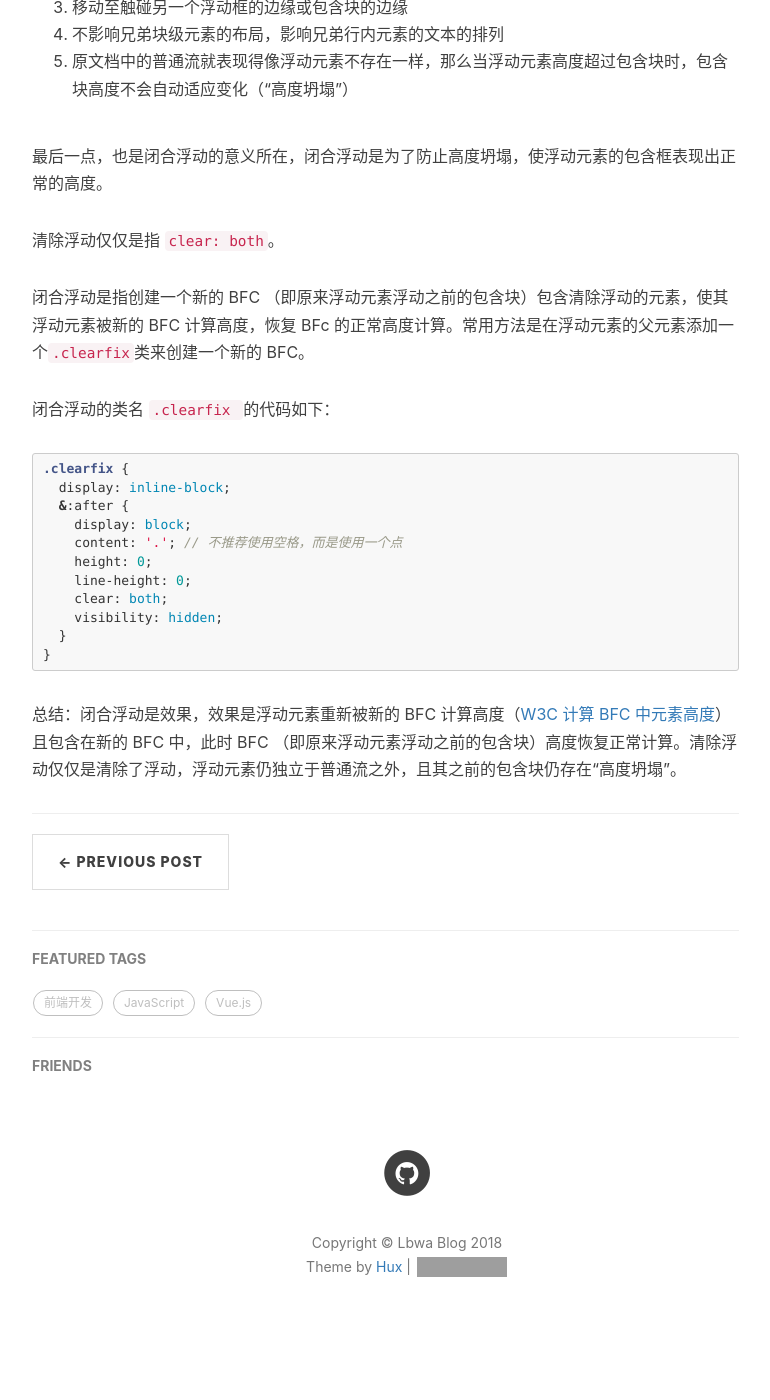
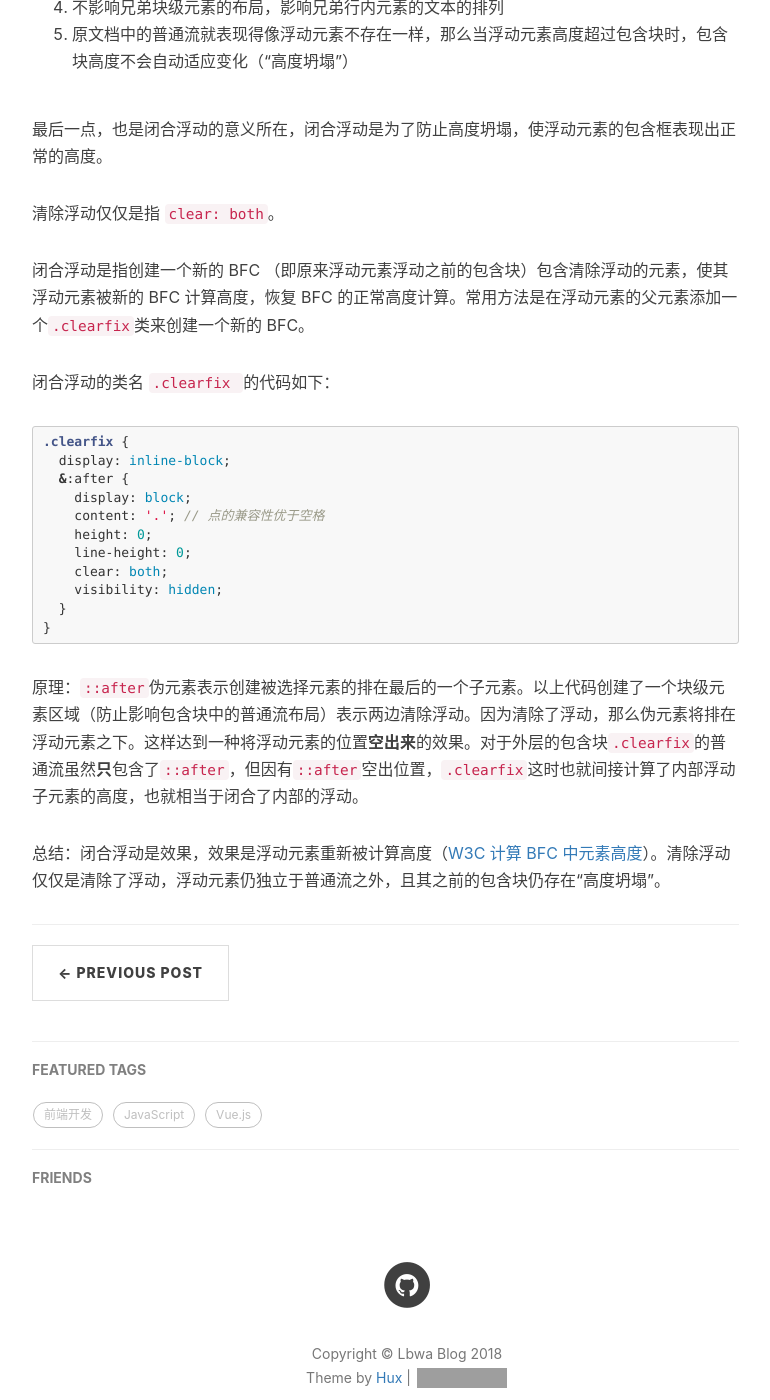
Before and after one commit to lbwa/lbwa.github.io, a Jekyll site: the page built from _posts/2018-3-29-CSS-BFC.md, in a window 1280 px wide and 1400 px high, scrolled down 4548 px. Shown: the whole window, without its empty margins (233-1003 px from the left). Built offline with Jekyll 4.4.1, drawn with Linux system fonts in a browser that asks for light colours; nearby versions of some CDN libraries; comment, search, counter and statistics services are not loaded; before the commit the page ends 5919 px from its top, so only the background shows below that; some of the changed text lies outside the part shown; grey boxes are pictures that could not be loaded.

Commit message:
更新 - 修改措辞

````diff
--- a/_posts/2018-3-29-CSS-BFC.md
+++ b/_posts/2018-3-29-CSS-BFC.md
@@ -16,7 +16,7 @@
 
 > 块级格式化上下文（block formatting context）在 CSS3 中被称为 [flow root][flow-root]。
 
-块级格式化上下文是指，当元素满足特定条件形成一个**单独**的盒模型渲染模式**区域**（[参考一：MDN][refer-1]，[参考二：W3C][refer-2]）。
+块级格式化上下文是指，当元素满足特定条件就会形成一个**单独**的盒模型渲染模式**区域**（[参考一：MDN][refer-1]，[参考二：W3C][refer-2]）。
 
 默认地，每个视口初始**只**创建一个 BFC（该 BFC 即根元素 BFC ，它也计算后代（不仅仅是子代）浮动元素高度）。除非元素设置特定样式创建新的 BFC 。
 
@@ -43,7 +43,7 @@
 
 （注：BFC 阻止浮动元素重叠，此时 BFC 与 浮动元素一般是兄弟元素；BFC 清除浮动，此时 BFC 与 浮动元素一般是父子元素）
 
-<strong style="color: red">重要</strong>：经试验，在同为脱离普通流的绝对定位和固定定位形成的 BFC 是<strong style="color: red">不会</strong>被外层 BFC 包含的。在脱离普通形成的 BFC 中（左或右浮动，绝对和固定定位）<strong style="color: red">只有</strong>浮动元素 BFC 会被外层 BFC 在计算高度时，包含在内。
+<strong style="color: red">重要</strong>：经试验，在同为脱离普通流的绝对定位和固定定位形成的 BFC 是<strong style="color: red">不会</strong>被外层 BFC 包含的。在脱离普通流形成的 BFC 中（左或右浮动，绝对和固定定位）<strong style="color: red">只有</strong>浮动元素 BFC 会被外层 BFC 在计算高度时，包含在内。
 
 绝对定位形成的 BFC 与 根元素 BFC：
 ![pa](https://raw.githubusercontent.com/lbwa/lbwa.github.io/master/img/in-post/css-bfc/pa.gif)
@@ -54,7 +54,7 @@
 浮动形成的 BFC 与 根元素 BFC：
 ![pa](https://raw.githubusercontent.com/lbwa/lbwa.github.io/master/img/in-post/css-bfc/fl.gif)
 
-在以上特点中有一个问题是，<strong style="color: red">为什么新建的 BFC 可以包含浮动元素，并在计算时包含浮动元素的高度？</strong>
+在以上特点中有一个问题是，<strong style="color: red">为什么 BFC 可以包含浮动元素，并在计算时包含浮动元素的高度？</strong>
 
 原因：参考[W3C 计算元素高度][height-for-BFC]，有以下：
 
@@ -62,9 +62,9 @@
 
 其中特别的有，` Only floats that participate in this block formatting context are taken into account`，简而言之就是只有 BFC 中的浮动元素才会被 BFC 计算高度。
 
-即就连浮动元素都被 BFC 包含，那么我们可以总结出在创建一个新的 BFC 时，会将其**所有**的子元素（其中包含浮动的子元素）都会被包含在该 BFC （限定在特定的一个 CSS 渲染区域内）中。这也是<strong style="color: red">清除浮动的原理</strong>。
+即对于该 BFC 中的普通流，我们可以总结出在创建一个新的 BFC 时，会将其**所有**的子元素（对于已脱离普通流的元素，仅包含脱离 BFC 的浮动元素）都会被包含在该 BFC （限定在特定的一个 CSS 渲染区域内）中。这也是<strong style="color: red">清除浮动的原理</strong>。
 
-结论：对于第三点应用，因为有（非初始 BFC）独立的块级格式化上下文**可以包裹**浮动元素，所以达到一种将浮动元素“拉回”普通流计算高度的效果。
+结论：对于第三点应用，因为有独立的块级格式化上下文**可以包裹**浮动元素（计算浮动元素高度），所以达到一种将浮动元素“拉回”普通流计算高度的效果。
 
 补充拓展：对于块级非替换元素的高度计算规则（[参考三][ignored-element]）：
 
@@ -104,7 +104,7 @@
 
 清除浮动仅仅是指 `clear: both`。
 
-闭合浮动是指创建一个新的 BFC （即原来浮动元素浮动之前的包含块）包含清除浮动的元素，使其浮动元素被新的 BFC 计算高度，恢复 BFc 的正常高度计算。常用方法是在浮动元素的父元素添加一个`.clearfix`类来创建一个新的 BFC。
+闭合浮动是指创建一个新的 BFC （即原来浮动元素浮动之前的包含块）包含清除浮动的元素，使其浮动元素被新的 BFC 计算高度，恢复 BFC 的正常高度计算。常用方法是在浮动元素的父元素添加一个`.clearfix`类来创建一个新的 BFC。
 
 闭合浮动的类名 `.clearfix ` 的代码如下：
 ``` scss
@@ -112,7 +112,7 @@
   display: inline-block;
   &:after {
     display: block;
-    content: '.'; // 不推荐使用空格，而是使用一个点
+    content: '.'; // 点的兼容性优于空格
     height: 0;
     line-height: 0;
     clear: both;
@@ -121,7 +121,9 @@
 }
 ```
 
-总结：闭合浮动是效果，效果是浮动元素重新被新的 BFC 计算高度（[W3C 计算 BFC 中元素高度][height-for-BFC]）且包含在新的 BFC 中，此时 BFC （即原来浮动元素浮动之前的包含块）高度恢复正常计算。清除浮动仅仅是清除了浮动，浮动元素仍独立于普通流之外，且其之前的包含块仍存在“高度坍塌”。
+原理：`::after`伪元素表示创建被选择元素的排在最后的一个子元素。以上代码创建了一个块级元素区域（防止影响包含块中的普通流布局）表示两边清除浮动。因为清除了浮动，那么伪元素将排在浮动元素之下。这样达到一种将浮动元素的位置**空出来**的效果。对于外层的包含块`.clearfix`的普通流虽然**只**包含了`::after`，但因有`::after`空出位置，`.clearfix`这时也就间接计算了内部浮动子元素的高度，也就相当于闭合了内部的浮动。
+
+总结：闭合浮动是效果，效果是浮动元素重新被计算高度（[W3C 计算 BFC 中元素高度][height-for-BFC]）。清除浮动仅仅是清除了浮动，浮动元素仍独立于普通流之外，且其之前的包含块仍存在“高度坍塌”。
 
 [refer-1]:https://developer.mozilla.org/en-US/docs/Web/Guide/CSS/Block_formatting_context
 
````
